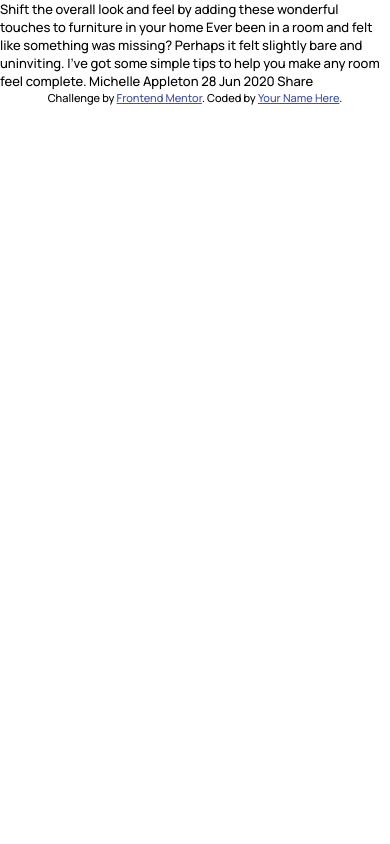
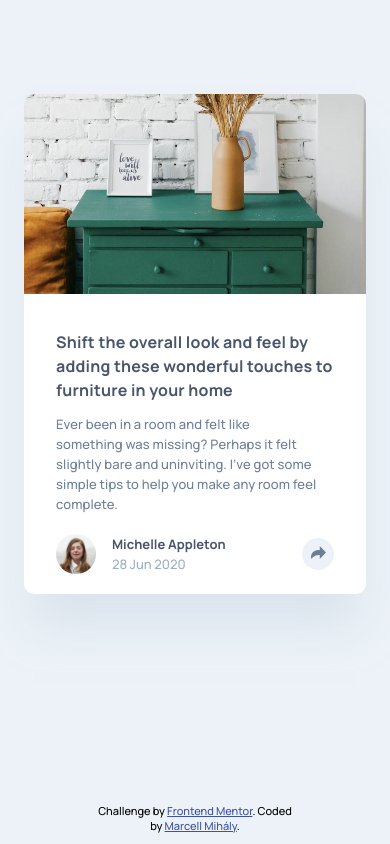
Before and after one commit to mihalymarcell86/article-preview-component, a plain HTML site: page index.html in a window 390 px wide. Drawn offline with Linux system fonts and the light colour scheme.

Commit message:
mobile layout

```diff
--- a/index.html
+++ b/index.html
@@ -22,17 +22,72 @@
     <title>Frontend Mentor | Article preview component</title>
   </head>
   <body>
-    Shift the overall look and feel by adding these wonderful touches to
-    furniture in your home Ever been in a room and felt like something was
-    missing? Perhaps it felt slightly bare and uninviting. I’ve got some simple
-    tips to help you make any room feel complete. Michelle Appleton 28 Jun 2020
-    Share
+    <main class="card">
+      <div class="card__content">
+        <img src="./images/drawers.jpg" alt="" class="card__img" />
+        <div class="card__text">
+          <h1 class="text__heading">
+            Shift the overall look and feel by adding these wonderful touches to
+            furniture in your home
+          </h1>
+          <p class="text__paragraph">
+            Ever been in a room and felt like<br />something was missing?
+            Perhaps it felt slightly bare and uninviting. I’ve got some simple
+            tips to help you make any room feel complete.
+          </p>
+        </div>
+      </div>
+      <footer class="card__footer">
+        <div class="footer__author">
+          <img
+            src="./images/avatar-michelle.jpg"
+            alt="Michelle Appleton's avatar"
+            class="author__avatar"
+          />
+          <p class="author__name">
+            Michelle Appleton
+            <time datetime="2020-06-28" class="author__published"
+              >28 Jun 2020</time
+            >
+          </p>
+        </div>
+        <button class="footer__share-btn">
+          <svg xmlns="http://www.w3.org/2000/svg" width="15" height="13">
+            <path
+              fill="currentColor"
+              d="M15 6.495L8.766.014V3.88H7.441C3.33 3.88 0 7.039 0 10.936v2.049l.589-.612C2.59 10.294 5.422 9.11 8.39 9.11h.375v3.867L15 6.495z"
+            />
+          </svg>
+        </button>
+        <div class="share-menu" hidden>
+          <p>Share</p>
+          <a href="https://www.facebook.com"
+            ><img src="./images/icon-facebook.svg"
+          /></a>
+          <a href="https://www.twitter.com"
+            ><img src="./images/icon-twitter.svg"
+          /></a>
+          <a href="https://www.pinterest.com"
+            ><img src="./images/icon-pinterest.svg"
+          /></a>
+        </div>
+      </footer>
+    </main>
 
-    <div class="attribution">
+    <footer class="attribution">
       Challenge by
-      <a href="https://www.frontendmentor.io?ref=challenge" target="_blank"
+      <a
+        href="https://www.frontendmentor.io?ref=challenge"
+        target="_blank"
+        rel="noreferrer"
         >Frontend Mentor</a
-      >. Coded by <a href="#">Your Name Here</a>.
-    </div>
+      >. Coded by
+      <a
+        href="https://www.github.com/mihalymarcell86"
+        target="_blank"
+        rel="noreferrer"
+        >Marcell Mihály</a
+      >.
+    </footer>
   </body>
 </html>
--- a/styles/style.scss
+++ b/styles/style.scss
@@ -4,9 +4,99 @@
 
 body {
   font-family: $font-manrope;
+  background-color: color(light-grayish-blue);
+  padding-top: div(74, 667) * 100vh;
+  padding-inline: rem(24px);
+}
+
+.card {
+  background-color: white;
+  box-shadow: 0px 40px 40px -10px hsla(210, 29%, 84%, 0.503);
+  border-radius: 10px;
+  overflow: hidden;
+}
+
+.card__content {
+  display: flex;
+  flex-direction: column;
+  gap: rem(36px);
+}
+
+.card__img {
+  width: 100%;
+  height: 200px;
+  object-fit: cover;
+}
+
+.card__text {
+  padding-inline: rem(32px);
+  padding-bottom: rem(20px);
+}
+
+.text__heading {
+  @include setFont(rem(16px), 24px, 700);
+  letter-spacing: 0.2px;
+  color: color(very-dark-grayish-blue);
+  margin-bottom: em(12px, 16px);
+}
+
+.text__paragraph {
+  @include setFont(rem(13px), 20px, 500);
+  letter-spacing: 0.121875px;
+  color: color(desaturated-dark-blue);
+}
+
+.card__footer {
+  padding-inline: rem(32px);
+  padding-bottom: rem(20px);
+  display: flex;
+  justify-content: space-between;
+  align-items: center;
+}
+
+.footer__author {
+  position: static;
+  display: flex;
+  align-items: center;
+  gap: rem(16px);
+}
+
+.author__avatar {
+  width: rem(40px);
+  border-radius: 100%;
+}
+
+.author__name {
+  @include setFont(rem(13px), 20px, 700);
+  color: color(very-dark-grayish-blue);
+}
+
+.author__published {
+  display: block;
+  font-weight: 500;
+  color: color(grayish-blue);
+}
+
+.footer__share-btn {
+  width: rem(32px);
+  height: rem(32px);
+  border: 0;
+  border-radius: 100%;
+  cursor: pointer;
+  background-color: color(light-grayish-blue);
+  color: color(desaturated-dark-blue);
+  &:hover {
+    background-color: color(desaturated-dark-blue);
+    color: white;
+  }
 }
 
 .attribution {
+  position: fixed;
+  bottom: 1em;
+  left: 50%;
+  transform: translateX(-50%);
+  z-index: -1;
   font-size: 11px;
   text-align: center;
 }
```
Also changed, not shown: styles/style.css, 1 other file.
